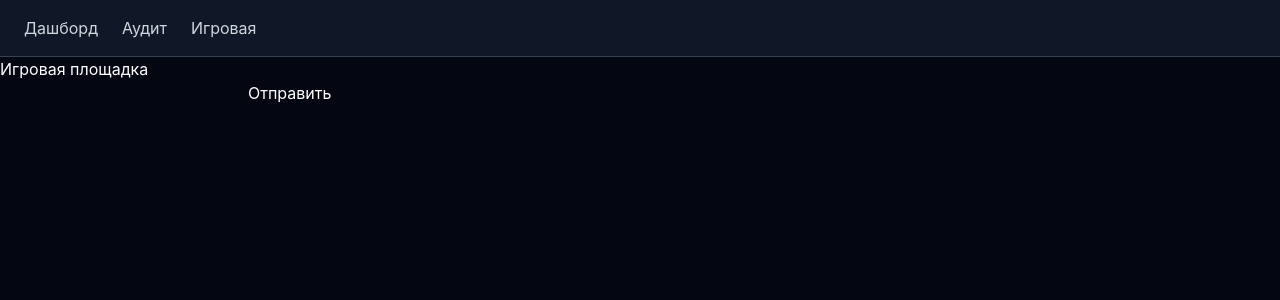
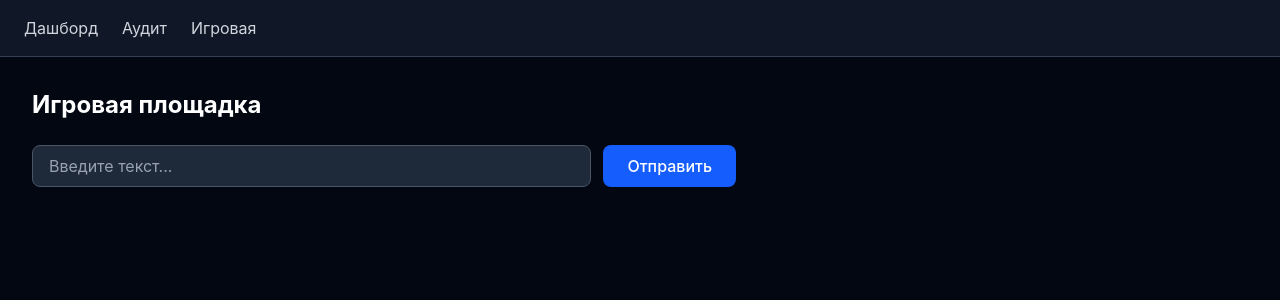
Before and after one commit to IuliiaUsatova/ai-gateway, a React (Vite) app in the folder frontend/: page /playground in a window 1280 px wide. Shown: the top 300 px of the page. Built offline with nearby package versions, Linux system fonts and the light colour scheme.

Commit message:
feat: add Tailwind styles to PlaygroundPage

```diff
--- a/frontend/src/components/ChatInput.tsx
+++ b/frontend/src/components/ChatInput.tsx
@@ -2,9 +2,20 @@ import type { ChatInputProps } from '../types'
 
 function ChatInput({ text, onChange, onSubmit }: ChatInputProps) {
     return (
-        <div>
-            <input type="text" value={text} onChange={(e) => onChange(e.target.value)} />
-            <button onClick={onSubmit}>Отправить</button>
+        <div className="flex gap-3 mb-6">
+            <input
+                type="text"
+                value={text}
+                onChange={(e) => onChange(e.target.value)}
+                className="flex-1 bg-gray-800 border border-gray-600 rounded-lg px-4 py-2 text-white placeholder-gray-400 focus:outline-none focus:border-blue-500"
+                placeholder="Введите текст..."
+            />
+            <button
+                onClick={onSubmit}
+                className="bg-blue-600 hover:bg-blue-700 text-white px-6 py-2 rounded-lg font-medium"
+            >
+                Отправить
+            </button>
         </div>
     )
 }
--- a/frontend/src/pages/AuditLogPage.tsx
+++ b/frontend/src/pages/AuditLogPage.tsx
@@ -16,17 +16,29 @@ function AuditLogPage() {
         addLog(data)
     }
     return (
-        <div>
+        <div className="p-8 max-w-3xl">
+            <h1 className="text-2xl font-bold mb-6">Аудит</h1>
             <ChatInput text={text} onChange={setText} onSubmit={handleSubmit} />
-            <div>{result && (
-                <div>
-                    <p>Оригинал: {result.originalText}</p>
-                    <p>Маскировано: {result.maskedText}</p>
-                    <p>Ответ AI: {result.response}</p>
-                    <p>Токены: {result.tokensInput} / {result.tokensOutput}</p>
-                    <p>Стоимость: {result.cost}</p>
+            {result && (
+                <div className="mt-6 bg-gray-800 rounded-xl p-6">
+                    <div className="mb-4">
+                        <p className="text-gray-400 text-sm mb-1">Оригинал</p>
+                        <p className="text-white">{result.originalText}</p>
+                    </div>
+                    <div className="mb-4">
+                        <p className="text-gray-400 text-sm mb-1">Маскировано</p>
+                        <p className="text-green-400">{result.maskedText}</p>
+                    </div>
+                    <div className="mb-4">
+                        <p className="text-gray-400 text-sm mb-1">Ответ AI</p>
+                        <p className="text-white">{result.response}</p>
+                    </div>
+                    <div className="flex gap-6">
+                        <p className="text-gray-400 text-sm">Токены: <span className="text-white">{result.tokensInput} / {result.tokensOutput}</span></p>
+                        <p className="text-gray-400 text-sm">Стоимость: <span className="text-blue-400">${result.cost}</span></p>
+                    </div>
                 </div>
-            )}</div>
+            )}
         </div>
     )
 }
--- a/frontend/src/pages/PlaygroundPage.tsx
+++ b/frontend/src/pages/PlaygroundPage.tsx
@@ -4,7 +4,6 @@ import { sendMessage } from "../api/chat"
 import ChatInput from '../components/ChatInput'
 
 function PlaygroundPage() {
-
     const [text, setText] = useState('')
     const [result, setResult] = useState<ChatResponse | null>(null)
 
@@ -12,17 +11,27 @@ function PlaygroundPage() {
         const data = await sendMessage(text)
         setResult(data)
     }
+
     return (
-        <div>
-            <h1>Игровая площадка</h1>
+        <div className="p-8 max-w-3xl">
+            <h1 className="text-2xl font-bold mb-6">Игровая площадка</h1>
             <ChatInput text={text} onChange={setText} onSubmit={handleSubmit} />
-            <div>{result && (
-                <div>
-                    <p>Оригинал: {result.originalText}</p>
-                    <p>Маскировано: {result.maskedText}</p>
-                    <p>Ответ AI: {result.response}</p>
+            {result && (
+                <div className="mt-6 bg-gray-800 rounded-xl p-6">
+                    <div className="mb-4">
+                        <p className="text-gray-400 text-sm mb-1">Оригинал</p>
+                        <p className="text-white">{result.originalText}</p>
+                    </div>
+                    <div className="mb-4">
+                        <p className="text-gray-400 text-sm mb-1">Маскировано</p>
+                        <p className="text-green-400">{result.maskedText}</p>
+                    </div>
+                    <div className="mb-4">
+                        <p className="text-gray-400 text-sm mb-1">Ответ AI</p>
+                        <p className="text-white">{result.response}</p>
+                    </div>
                 </div>
-            )}</div>
+            )}
         </div>
     )
 }
```
